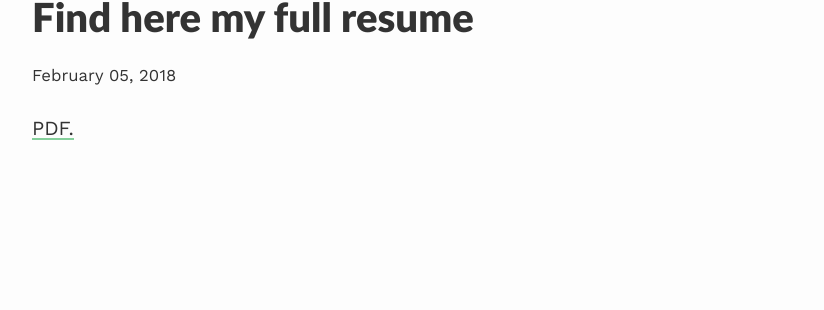
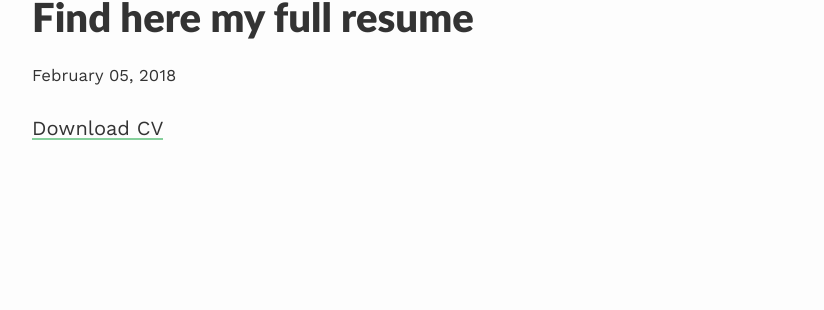
Before and after one commit to Kenzakadri/Kenzakadri.github.io, a Jekyll site: the page built from _posts/2018-02-05-atticus.md, in a window 1280 px wide. Shown: the part 191-501 px from the top of the page, without its empty margins (208-1032 px from the left). Built offline with Jekyll 4.4.1, drawn with Linux system fonts in a browser that asks for light colours; nearby versions of some CDN libraries.

Commit message:
update text link

```diff
--- a/_posts/2018-02-05-atticus.md
+++ b/_posts/2018-02-05-atticus.md
@@ -2,7 +2,7 @@
 layout: post
 title:  "Find here my full resume"
 ---
-<a href="https://kenzakadri.github.io/assets/docs/CVKenzaKADRI_postdoc.pdf" target="_blank">PDF.</a>
+<a href="https://kenzakadri.github.io/assets/docs/CVKenzaKADRI_postdoc.pdf" target="_blank">Download CV</a>
 
 
 <embed src="https://kenzakadri.github.io/assets/docs/CVKenzaKADRI_postdoc.pdf" width="1000" height="600" />
```
